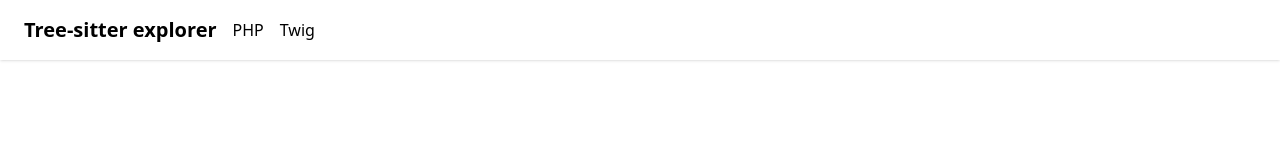
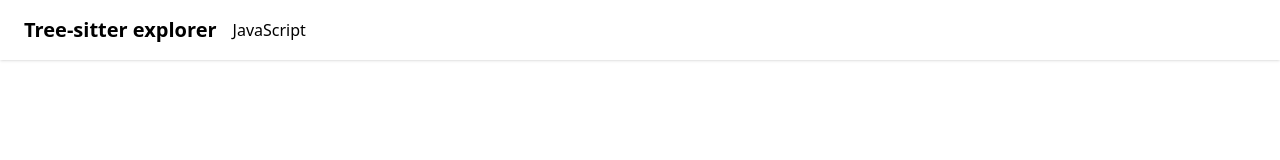
Before and after one commit to kaermorchen/tree-sitter-explorer, a React (Create React App) app: page / in a window 1280 px wide. Shown: the top 160 px of the page. Built offline with nearby package versions, Linux system fonts and the light colour scheme.

Commit message:
Add TreeSitter

```diff
--- a/package.json
+++ b/package.json
@@ -16,6 +16,7 @@
     "react-router-dom": "^6.14.2",
     "react-scripts": "5.0.1",
     "typescript": "^4.9.5",
+    "web-tree-sitter": "^0.20.8",
     "web-vitals": "^2.1.4"
   },
   "scripts": {
--- a/public/index.html
+++ b/public/index.html
@@ -39,5 +39,6 @@
       To begin the development, run `npm start` or `yarn start`.
       To create a production bundle, use `npm run build` or `yarn build`.
     -->
+  <script src="https://tree-sitter.github.io/tree-sitter.js"></script>
   </body>
 </html>
--- a/src/components/application.tsx
+++ b/src/components/application.tsx
@@ -1,15 +1,5 @@
 import { Link, Outlet } from 'react-router-dom';
-
-const parsers = [
-  {
-    id: 'php',
-    name: 'PHP',
-  },
-  {
-    id: 'twig',
-    name: 'Twig',
-  },
-];
+import { parsers } from '../parsers';
 
 function Application() {
   return (
--- a/src/components/parser.tsx
+++ b/src/components/parser.tsx
@@ -1,121 +1,14 @@
 import { useState } from 'react';
-import ReactJson from 'react-json-view'
-
-const json = {
-  type: 'Template',
-  body: [
-    {
-      type: 'SetStatement',
-      declarations: [
-        {
-          type: 'VariableDeclaration',
-          name: {
-            type: 'Identifier',
-            name: 'greeting',
-          },
-          init: {
-            type: 'StringLiteral',
-            value: 'Hello World',
-          },
-        },
-      ],
-    },
-    {
-      type: 'Text',
-      value: '\n\n',
-    },
-    {
-      type: 'VariableStatement',
-      value: {
-        type: 'FilterExpression',
-        expression: {
-          type: 'Identifier',
-          name: 'greeting',
-        },
-        filter: {
-          type: 'Identifier',
-          name: 'lower',
-        },
-      },
-    },
-    {
-      type: 'Text',
-      value: '\n\n',
-    },
-    {
-      type: 'ForInStatement',
-      body: [
-        {
-          type: 'Text',
-          value: '\n  ',
-        },
-        {
-          type: 'VariableStatement',
-          value: {
-            type: 'Identifier',
-            name: 'i',
-          },
-        },
-        {
-          type: 'Text',
-          value: ',\n',
-        },
-      ],
-      variables: [
-        {
-          type: 'Identifier',
-          name: 'i',
-        },
-      ],
-      expression: {
-        type: 'CallExpression',
-        callee: {
-          type: 'Identifier',
-          name: 'range',
-        },
-        arguments: [
-          {
-            type: 'NamedArgument',
-            key: {
-              type: 'Identifier',
-              name: 'low',
-            },
-            value: {
-              type: 'NumericLiteral',
-              value: 1,
-            },
-          },
-          {
-            type: 'NamedArgument',
-            key: {
-              type: 'Identifier',
-              name: 'high',
-            },
-            value: {
-              type: 'NumericLiteral',
-              value: 10,
-            },
-          },
-          {
-            type: 'NamedArgument',
-            key: {
-              type: 'Identifier',
-              name: 'step',
-            },
-            value: {
-              type: 'NumericLiteral',
-              value: 2,
-            },
-          },
-        ],
-      },
-      alternate: null,
-    },
-  ],
-};
+import ReactJson from 'react-json-view';
+import { parseCode } from '../utils/parse-code';
 
 function Parser() {
-  const [code, setCode] = useState(`hello`);
+  const initJson = parseCode(
+    `2 + 4;`,
+    'https://unpkg.com/tree-sitter-javascript/tree-sitter-javascript.wasm'
+  );
+  const [json, setJson] = useState(initJson);
+  const [code, setCode] = useState(`2 + 4;`);
 
   return (
     <div className="flex-1 flex items-stretch mt-4">
@@ -125,7 +18,7 @@ function Parser() {
         onChange={(e) => setCode(e.currentTarget.value)}
       />
       <div className="flex-1">
-        <ReactJson  src={json} />
+        <ReactJson src={json} />
       </div>
     </div>
   );
--- a/src/components/tree-sitter-.tsx
+++ /dev/null
@@ -1,21 +0,0 @@
-import { Outlet } from 'react-router-dom';
-import { useState } from 'react';
-
-function Parser() {
-  const [code, setCode] = useState(`hello`);
-
-  return (
-    <div className="flex-1 flex items-stretch mt-4">
-      <textarea
-        className="flex-1 border-r-1"
-        value={code}
-        onChange={(e) => setCode(e.currentTarget.value)}
-      />
-      <div className="flex-1">
-        <Outlet />
-      </div>
-    </div>
-  );
-}
-
-export default Parser;
--- /dev/null
+++ b/src/parsers.ts
@@ -0,0 +1,14 @@
+interface IParser {
+  id: string;
+  name: string;
+  wasmUrl: string;
+}
+
+export const parsers: IParser[] = [
+  {
+    id: 'javascript',
+    name: 'JavaScript',
+    wasmUrl:
+      'https://unpkg.com/tree-sitter-JavaScript/tree-sitter-javascript.wasm',
+  },
+];
--- /dev/null
+++ b/src/utils/parse-code.ts
@@ -0,0 +1,19 @@
+import type Parser from 'web-tree-sitter';
+
+let parser: Parser;
+// @ts-ignore
+const TreeSitter = window.TreeSitter;
+
+export async function parseCode(
+  code: string,
+  wasmUrl: string
+): Promise<Parser.Tree> {
+  if (!parser) {
+    await TreeSitter.init();
+    parser = new TreeSitter();
+  }
+
+  parser.setLanguage(await TreeSitter.Language.load(wasmUrl));
+
+  return parser.parse(code);
+}
```
Also changed, not shown: 1 other file (tests, documents, lock files or other folders).
